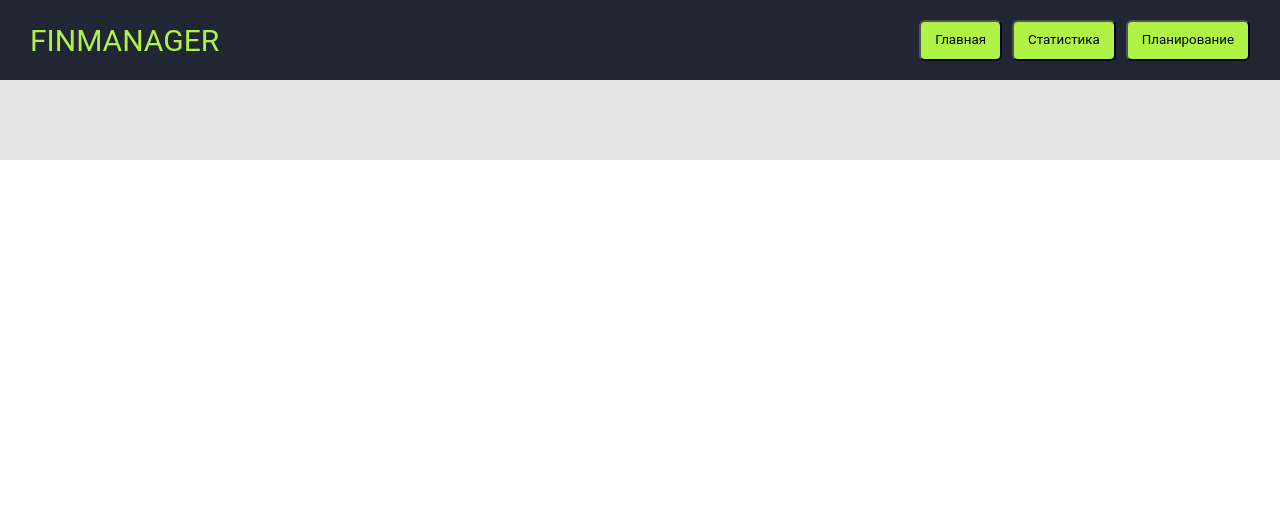
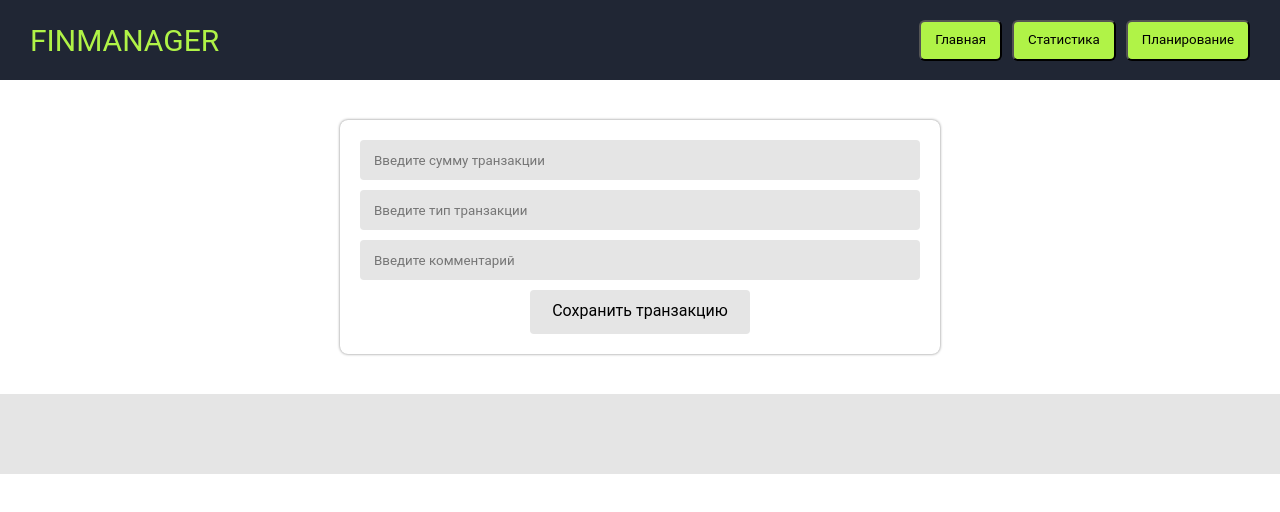
Before and after one commit to your-m1nd/fin-manager, a React (Create React App) app: page / in a window 1280 px wide. Shown: the top 512 px of the page. Built offline with nearby package versions, Linux system fonts and the light colour scheme.

Commit message:
add props in button component

```diff
--- a/src/components/comps/Input.jsx
+++ b/src/components/comps/Input.jsx
@@ -1,9 +1,20 @@
 import React from 'react';
+import css from '../../styles/form.css';
 
-const Input = () => {
+const { Input } = css;
+
+const InputComponent = (props) => {
+
+    const {placeholder} = props;
+
     return (
-        <React.Fragment></React.Fragment>
+        <React.Fragment>
+            <Input type={'text'}
+            placeholder={placeholder}
+            maxLength={'100'}
+            />
+        </React.Fragment>
     )
 }
 
-export default Input;
+export default InputComponent;
--- a/src/components/pages/Main.jsx
+++ b/src/components/pages/Main.jsx
@@ -1,11 +1,21 @@
 import React from 'react';
 import Head from '../views/global/Head';
 import Foot from '../views/global/Foot';
+import InputComponent from '../comps/Input';
+import css from '../../styles/form.css';
+
+const { FormContainer, Button } = css;
 
 const Main = () => {
     return (
         <React.Fragment>
             <Head></Head>
+            <FormContainer>
+                <InputComponent placeholder={'Введите сумму транзакции'}/>
+                <InputComponent placeholder={'Введите тип транзакции'}/>
+                <InputComponent placeholder={'Введите комментарий'}/>
+                <Button backgroundColor={'rgb(229, 229, 229)'}>Сохранить транзакцию</Button>
+            </FormContainer>
             <Foot></Foot>
         </React.Fragment>
     )
--- a/src/components/views/global/Foot.jsx
+++ b/src/components/views/global/Foot.jsx
@@ -1,5 +1,5 @@
 import React from 'react';
-import css from '../../../styles/styles';
+import css from '../../../styles/styles.css';
 
 const { FooterContainer } = css;
 
--- a/src/components/views/global/Head.jsx
+++ b/src/components/views/global/Head.jsx
@@ -1,5 +1,5 @@
 import React from 'react';
-import css from '../../../styles/styles';
+import css from '../../../styles/styles.css';
 
 const { HeaderContainer, HeaderCSS } = css;
 
--- /dev/null
+++ b/src/styles/form.css.js
@@ -0,0 +1,47 @@
+import styled from "styled-components";
+
+const css = {
+    FormContainer: styled.div`
+     display: flex;
+     flex-direction: column;
+     align-items: center;
+     justify-content: flex-start;
+     position: relative;
+     width: 600px;
+     height: auto;
+     min-height: 60px;
+     border-radius: 8px;
+     box-shadow: 0px 0px 3px grey;
+     margin: 40px auto 40px;
+     padding: 20px;
+    `,
+    Input: styled.input`
+    display: block;
+    position: relative;
+    width: 100%;
+    height: 40px;
+    outline: none;
+    border: none;
+    background-color: rgb(229, 229, 229);
+    border-radius: 4px;
+    padding-left: 14px;
+    margin-bottom: 10px;
+    :last-child {
+      margin-bottom: 0px;
+    }
+    `,
+    Button: styled.span`
+    display: block;
+    position: relative;
+    width: 220px;
+    height: 44px;
+    line-height: 42px;
+    border-radius: 4px;
+    text-align: center;
+    cursor: pointer;
+    background-color: ${props => props.backgroundColor};
+    `
+
+}
+
+export default css;
```
Also changed, not shown: src/styles/styles.css.js (renamed from src/styles/styles.js).
